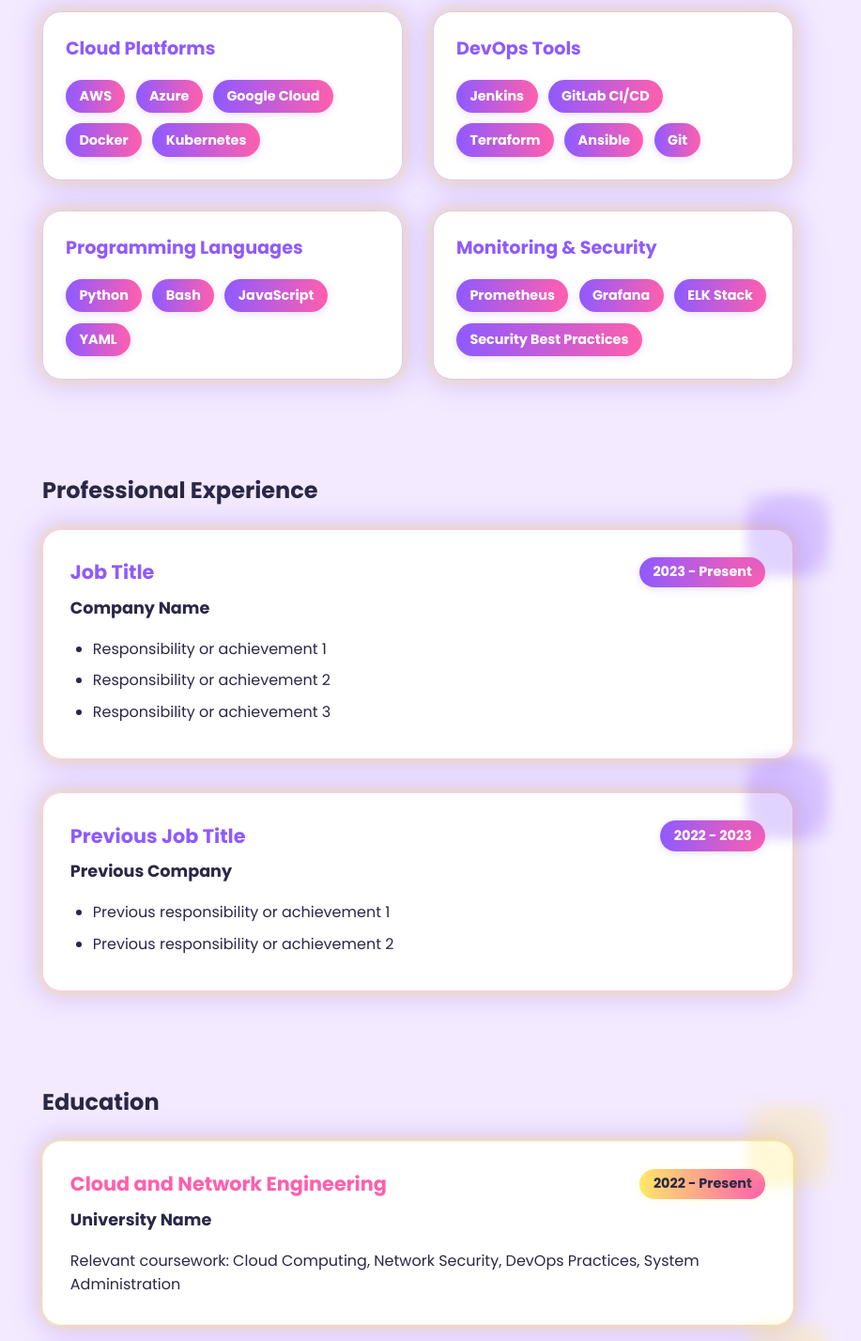
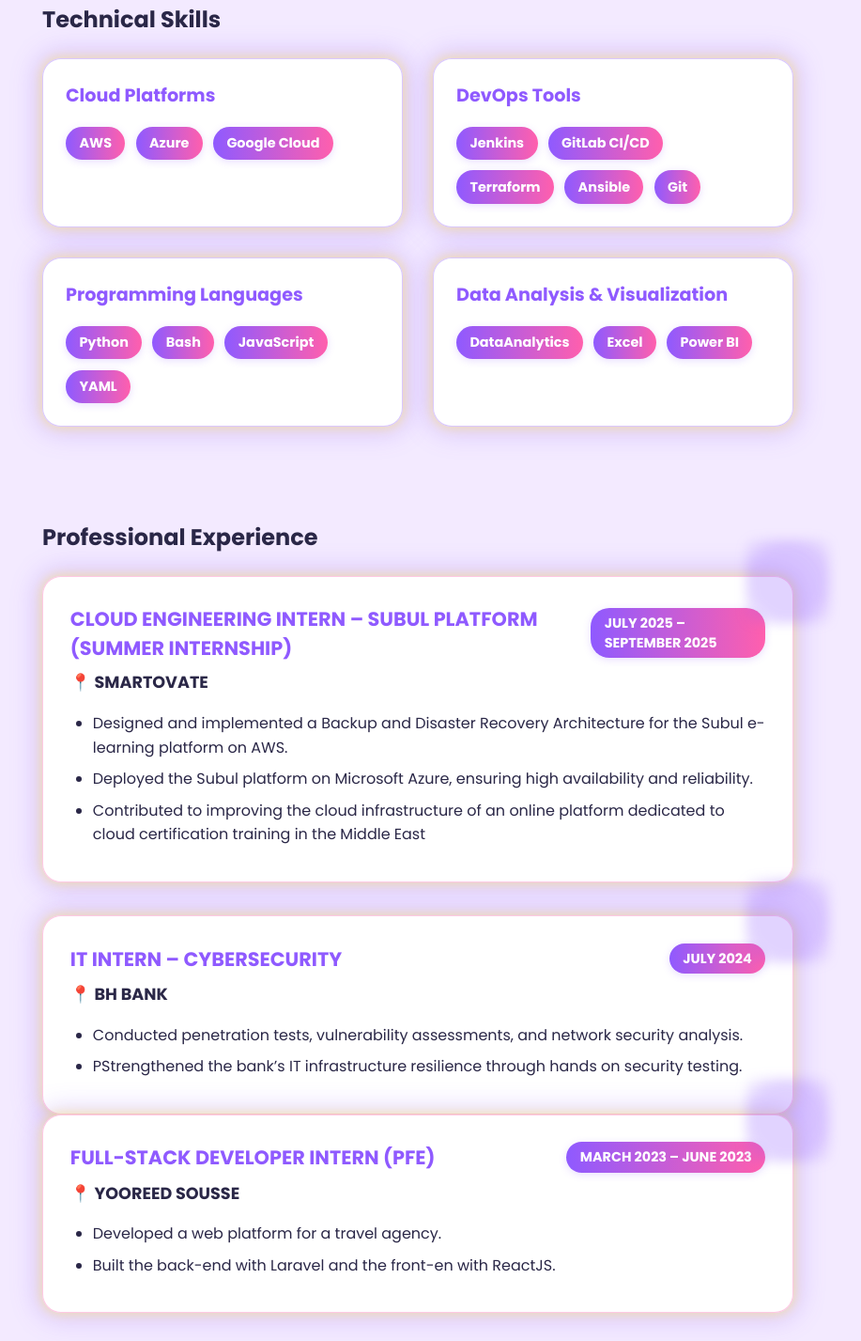
Before and after one commit to eyaalimi/portfolio, a plain HTML site: page index.html in a window 1280 px wide. Shown: the part 813-2240 px from the top of the page at 94% size, without its empty margins (195-1112 px from the left). Drawn offline with Linux system fonts and the light colour scheme.

Commit message:
modifying Data

```diff
--- a/index.html
+++ b/index.html
@@ -10,24 +10,30 @@
   <header>
     <div class="container">
       <h1>Eya ALIMI</h1>
-      <p>Cloud & DevOps Enthusiast</p>
+      <p>Cloud Engineering Student</p>
       <nav>
-        <a href="#about">About</a>
+        <a href="#about"> Professional Objective</a>
         <a href="#skills">Skills</a>
-        <a href="#experience">Experience</a>
+        <a href="#experience">Professional Experience</a>
         <a href="#education">Education</a>
         <a href="#projects">Projects</a>
         <a href="#contact">Contact</a>
+        <a href="#certifications">Certifications</a>
         <a href="Resume_Alimi_Eya.pdf" download>Download resume</a>
       </nav>
     </div>
   </header>
   <main>
     <section id="about" class="container">
-      <h2>About Me</h2>
+      <h2>Professional Objective</h2>
       <p>
-        Hi! I’m <strong>Eya ALIMI</strong>, a passionate Cloud and DevOps enthusiast currently studying Cloud and Network Engineering. I enjoy building modern infrastructure, exploring automation, and working on projects that bridge the gap between development and operations. I’m eager to learn, grow, and contribute to impactful tech teams.
-      </p>
+      Final-year Cloud Engineering student with hands-on experience in AWS, Azure, and Google Cloud Platform.
+ Passionate about DevOps practices (CI/CD, containerization, Infrastructure as Code) and eager to contribute
+ to innovative cloud projects.
+ I also have strong interest and foundational skills in Data Analysis and Visualization, using Power BI.
+ Motivated, curious, and rigorous, I am seeking an internship where I can apply both my cloud engineering and
+ data analysis skills to deliver scalable and data-driven solutions.
+ </p>
       <ul>
         <li><strong>Email:</strong> alimieyaa@gmail.com</li>
         <li><strong>Location:</strong> Tunis, Tunisia</li>
@@ -44,8 +50,6 @@
             <span class="skill-tag">AWS</span>
             <span class="skill-tag">Azure</span>
             <span class="skill-tag">Google Cloud</span>
-            <span class="skill-tag">Docker</span>
-            <span class="skill-tag">Kubernetes</span>
           </div>
         </div>
         <div class="skill-category">
@@ -58,6 +62,7 @@
             <span class="skill-tag">Git</span>
           </div>
         </div>
+
         <div class="skill-category">
           <h3>Programming Languages</h3>
           <div class="skill-tags">
@@ -68,12 +73,12 @@
           </div>
         </div>
         <div class="skill-category">
-          <h3>Monitoring & Security</h3>
+          <h3>Data Analysis & Visualization</h3>
           <div class="skill-tags">
-            <span class="skill-tag">Prometheus</span>
-            <span class="skill-tag">Grafana</span>
-            <span class="skill-tag">ELK Stack</span>
-            <span class="skill-tag">Security Best Practices</span>
+            <span class="skill-tag">DataAnalytics</span>
+            <span class="skill-tag">Excel</span>
+            <span class="skill-tag">Power BI</span>
+
           </div>
         </div>
       </div>
@@ -84,28 +89,44 @@
       <div class="experience-list">
         <div class="experience-item">
           <div class="experience-header">
-            <h3>Job Title</h3>
-            <span class="experience-date">2023 - Present</span>
+            <h3> CLOUD ENGINEERING INTERN – SUBUL PLATFORM (SUMMER INTERNSHIP)</h3>
+            <span class="experience-date">JULY 2025 – SEPTEMBER 2025</span>
           </div>
-          <h4>Company Name</h4>
+          <h4>📍 SMARTOVATE </h4>
           <ul>
-            <li>Responsibility or achievement 1</li>
-            <li>Responsibility or achievement 2</li>
-            <li>Responsibility or achievement 3</li>
+            <li>Designed and implemented a Backup and Disaster Recovery
+ Architecture for the Subul e-learning platform on AWS.</li>
+            <li>Deployed the Subul platform on Microsoft Azure, ensuring high
+ availability and reliability.</li>
+            <li>Contributed to improving the cloud infrastructure of an online
+ platform dedicated to cloud certification training in the Middle East</li>
           </ul>
         </div>
         <div class="experience-item">
           <div class="experience-header">
-            <h3>Previous Job Title</h3>
-            <span class="experience-date">2022 - 2023</span>
+            <h3>IT INTERN – CYBERSECURITY</h3>
+            <span class="experience-date">JULY 2024</span>
           </div>
-          <h4>Previous Company</h4>
+          <h4>📍 BH BANK </h4>
           <ul>
-            <li>Previous responsibility or achievement 1</li>
-            <li>Previous responsibility or achievement 2</li>
+            <li>Conducted penetration tests, vulnerability assessments, and
+ network security analysis.</li>
+            <li>PStrengthened the bank’s IT infrastructure resilience through hands
+on security testing.</li>
           </ul>
         </div>
       </div>
+      <div class="experience-item">
+          <div class="experience-header">
+            <h3> FULL-STACK DEVELOPER INTERN (PFE)</h3>
+            <span class="experience-date">MARCH 2023 – JUNE 2023</span>
+          </div>
+          <h4>📍 YOOREED SOUSSE</h4>
+          <ul>
+            <li> Developed a web platform for a travel agency.</li>
+            <li>Built the back-end with Laravel and the front-en with ReactJS.</li>
+          </ul>
+        </div>
     </section>
 
     <section id="education" class="container">
```
